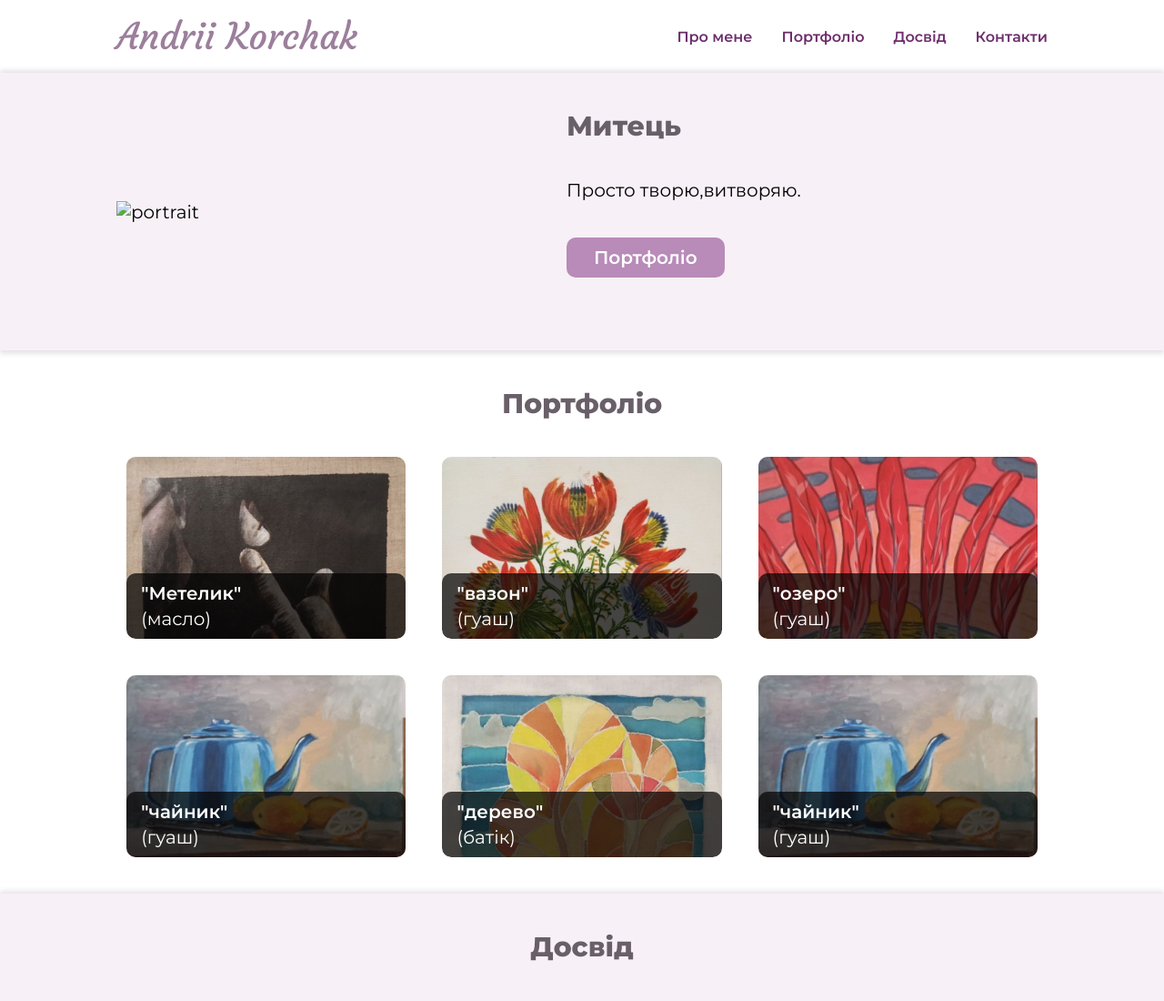
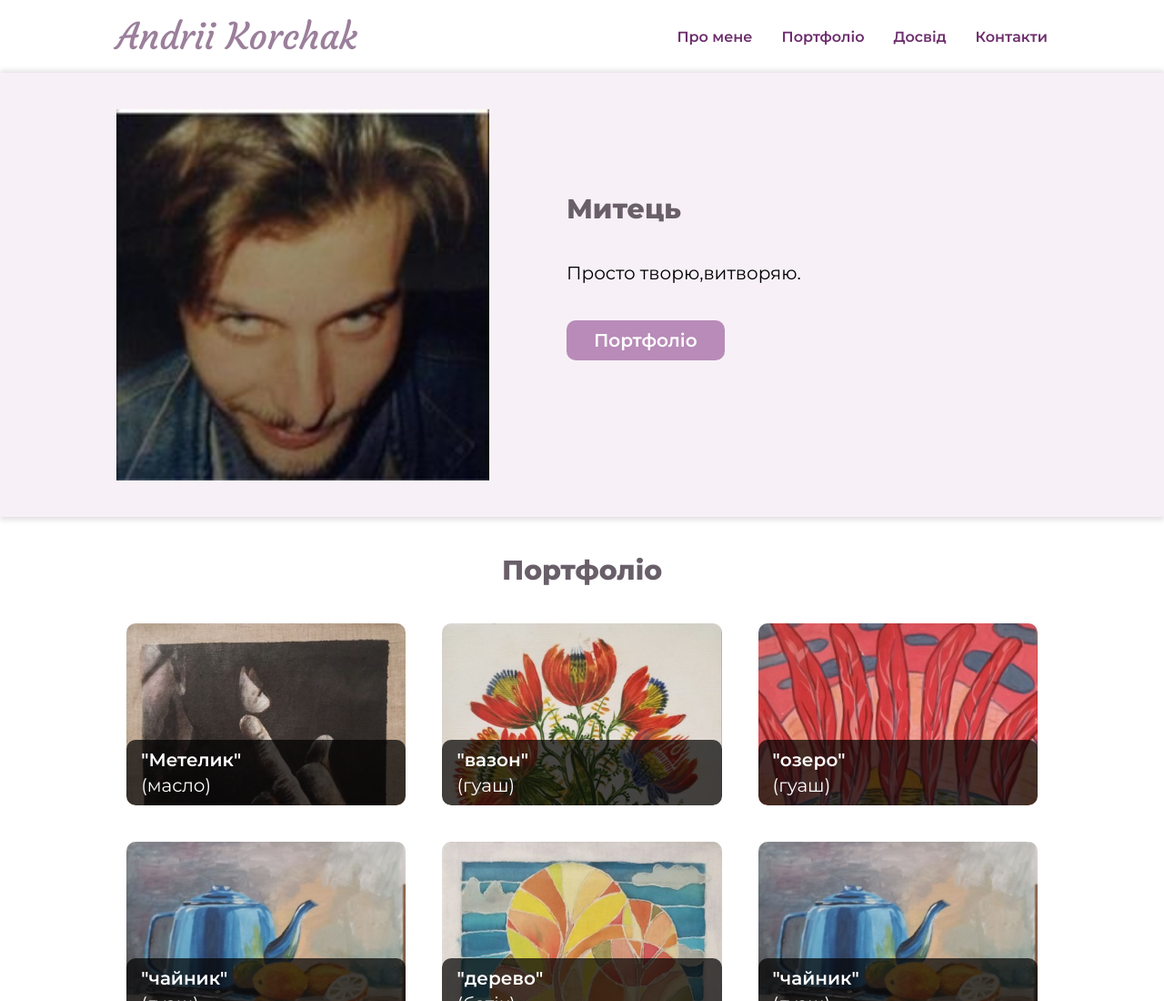
Before and after one commit to VersN23/mysite, a plain HTML site: page index.html in a window 1280 px wide. Shown: the top 1100 px of the page at 91% size. Drawn offline with nearby package versions, Linux system fonts and the light colour scheme; the site is published under a folder, as on GitHub Pages, so addresses that start at the root find nothing.

Commit message:
Update index.html

```diff
--- a/index.html
+++ b/index.html
@@ -39,7 +39,7 @@
     <main>
       <div class="about gray-bg" id="about">
         <div class="align-center">
-          <img src="/img/portrait.png" alt="portrait" class="portrait" />
+          <img src="img/portrait.png" alt="portrait" class="portrait" />
           <div class="about-text">
             <h1>Митець</h1>
             <p>Просто творю,витворяю.</p>
```
